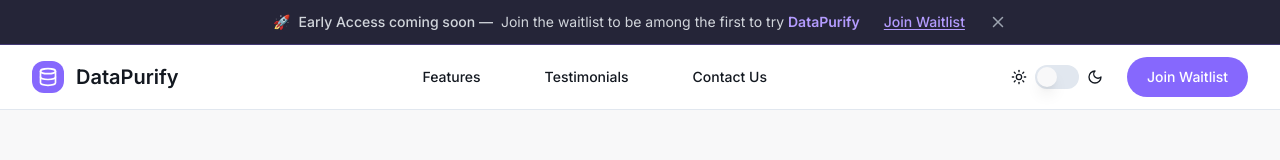
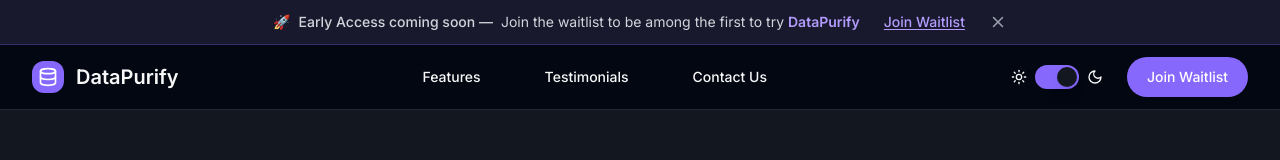
Before and after one commit to harjasgit/DataPurify, a React (Vite) app in the folder client/: page / in a window 1280 px wide. Shown: the top 160 px of the page. Built offline with nearby package versions, Linux system fonts and the light colour scheme; no server answers; the database is empty; a web font is replaced by a local one.

Commit message:
Updated theme file

```diff
--- a/client/src/components/theme-provider.tsx
+++ b/client/src/components/theme-provider.tsx
@@ -10,7 +10,7 @@
 
 export const ThemeProvider: React.FC<{ children: React.ReactNode }> = ({ children }) => {
   const [theme, setTheme] = useState<Theme>(
-    (localStorage.getItem("theme") as Theme) || "light"
+    (localStorage.getItem("theme") as Theme) || "dark"
   );
 
   useEffect(() => {
```
